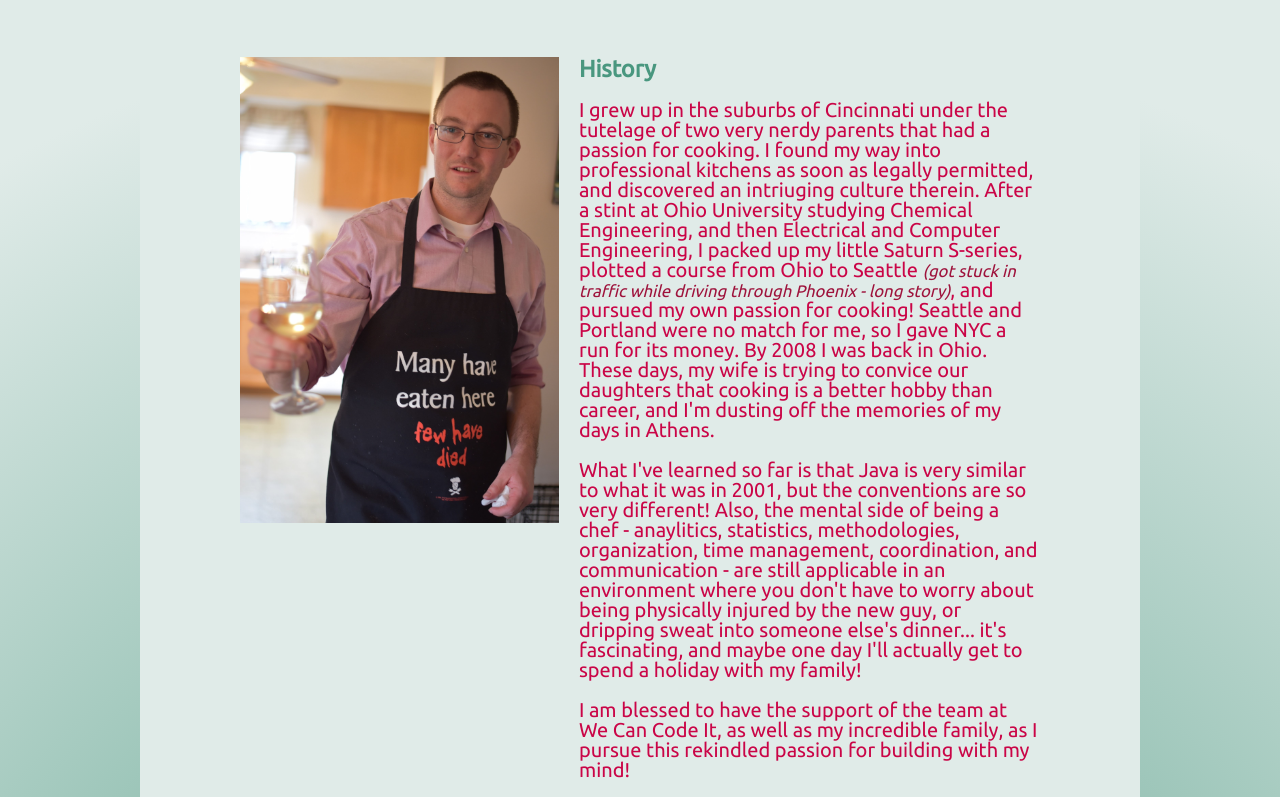
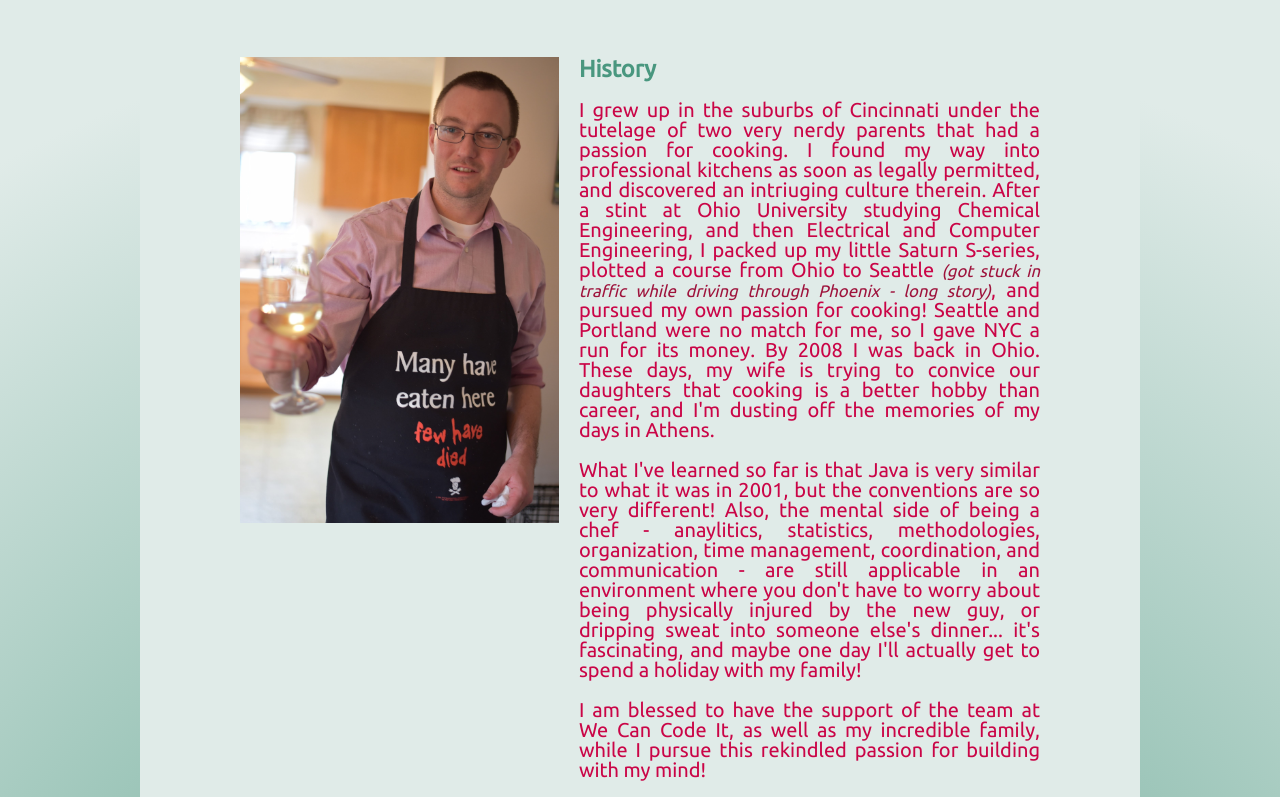
Before and after one commit to BrianBross/BrianBross.github.io, a plain HTML site: page index.html in a window 1280 px wide. Shown: the part 103-900 px from the top of the page. Drawn offline with Linux system fonts and the light colour scheme.

Commit message:
justified text

```diff
--- a/css/main.css
+++ b/css/main.css
@@ -34,6 +34,8 @@ body{
 p{
     color: var(--textcolor);
     margin: 1rem auto;
+    text-align: justify;
+    text-justify: auto;
 }
 a{
     color: var(--linkcolor);
--- a/index.html
+++ b/index.html
@@ -46,7 +46,7 @@
                 physically injured by the new guy, or dripping sweat into someone else's dinner... it's fascinating, and maybe one day I'll
                 actually get to spend a holiday with my family!
               </p>
-              <p>I am blessed to have the support of the team at We Can Code It, as well as my incredible family, as I pursue this
+              <p>I am blessed to have the support of the team at We Can Code It, as well as my incredible family, while I pursue this
                 rekindled passion for building with my mind!
               </p>
             </div>
```
